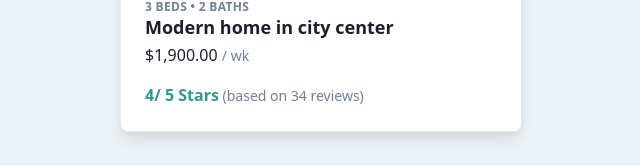
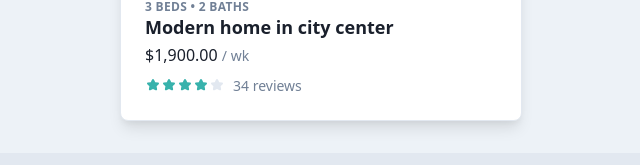
Before and after one commit to omohemma/vue-workcation-tailwind, a Vue app: page /cards in a window 1280 px wide. Shown: the part 359-524 px from the top of the page, without its empty margins (319-959 px from the left). Built offline with nearby package versions, Linux system fonts and the light colour scheme.

Commit message:
Designing with Tailwind CSS Working with SVG Icons

```diff
--- a/src/components/PropertyCard.vue
+++ b/src/components/PropertyCard.vue
@@ -9,14 +9,24 @@
 
       <h4 class="font-semibold text-lg leading-tight truncate">{{ property.title }}</h4>
 
-      <div class=" mt-1">
+      <div class="mt-1">
         {{ property.formattedPrice }}
         <span class="text-gray-600 text-sm">/ wk</span>
       </div>
-      <div class="mt-4">
-        <span class="text-teal-600 font-semibold">{{ property.rating }}/ 5 Stars</span>
-
-        <span class="text-gray-600 text-sm"> (based on {{ property.reviewCount }} reviews)</span>
+      <div class="mt-2 flex items-center">
+        <!-- SVG -->
+        <svg
+          v-for="i in 5"
+          :key="i"
+          class="h-4 w-4 fill-current"
+          :class="i <= property.rating ? 'text-teal-500' : 'text-gray-300'"
+          viewBox="0 0 24 24"
+        >
+          <path
+            d="M8.128 19.825a1.586 1.586 0 0 1-1.643-.117 1.543 1.543 0 0 1-.53-.662 1.515 1.515 0 0 1-.096-.837l.736-4.247-3.13-3a1.514 1.514 0 0 1-.39-1.569c.09-.271.254-.513.475-.698.22-.185.49-.306.776-.35L8.66 7.73l1.925-3.862c.128-.26.328-.48.577-.633a1.584 1.584 0 0 1 1.662 0c.25.153.45.373.577.633l1.925 3.847 4.334.615c.29.042.562.162.785.348.224.186.39.43.48.704a1.514 1.514 0 0 1-.404 1.58l-3.13 3 .736 4.247c.047.282.014.572-.096.837-.111.265-.294.494-.53.662a1.582 1.582 0 0 1-1.643.117l-3.865-2-3.865 2z"
+          />
+        </svg>
+        <span class="text-gray-600 text-sm ml-2">{{ property.reviewCount }} reviews</span>
       </div>
     </div>
   </div>
```
Also changed, not shown: 1 other file (tests, documents, lock files or other folders).
